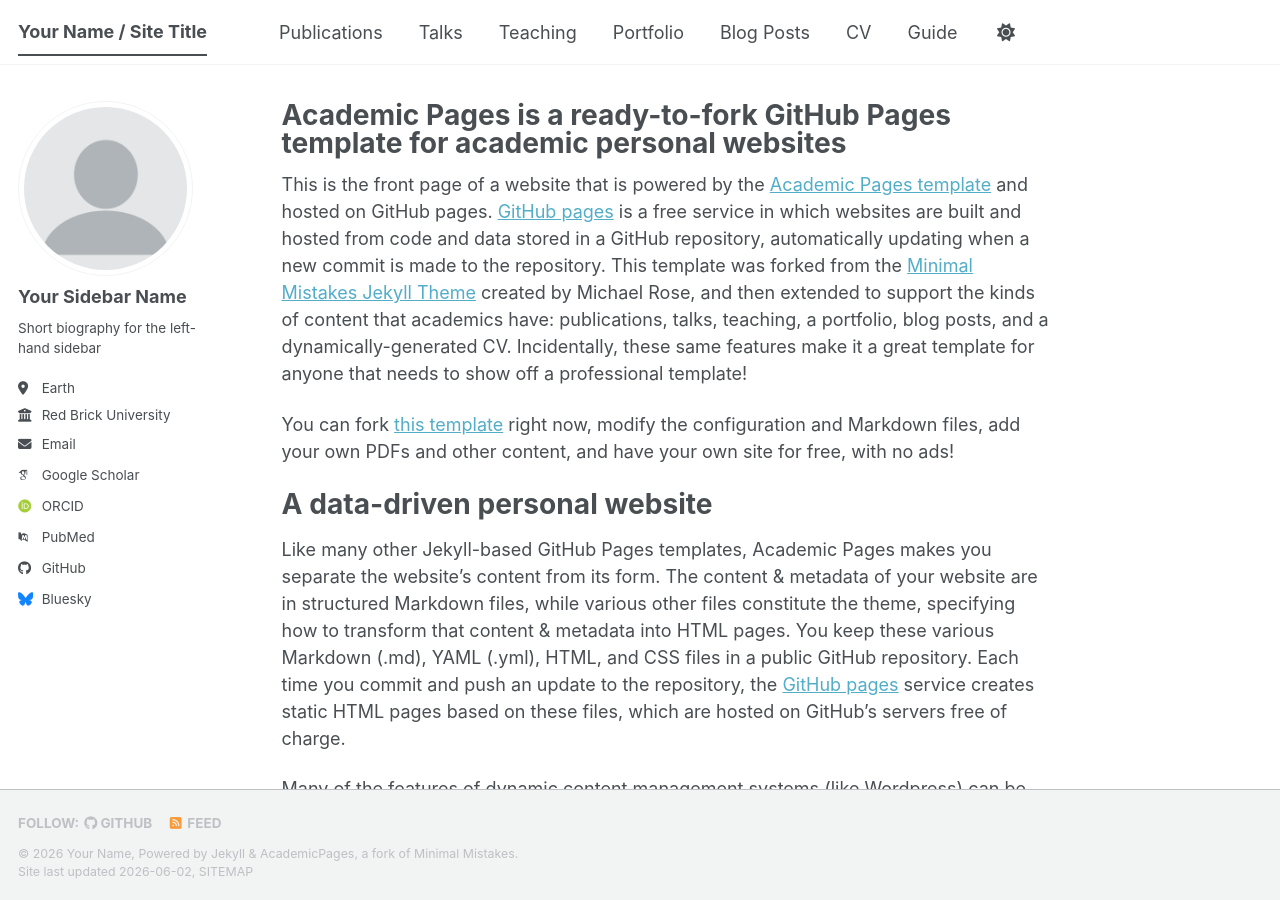
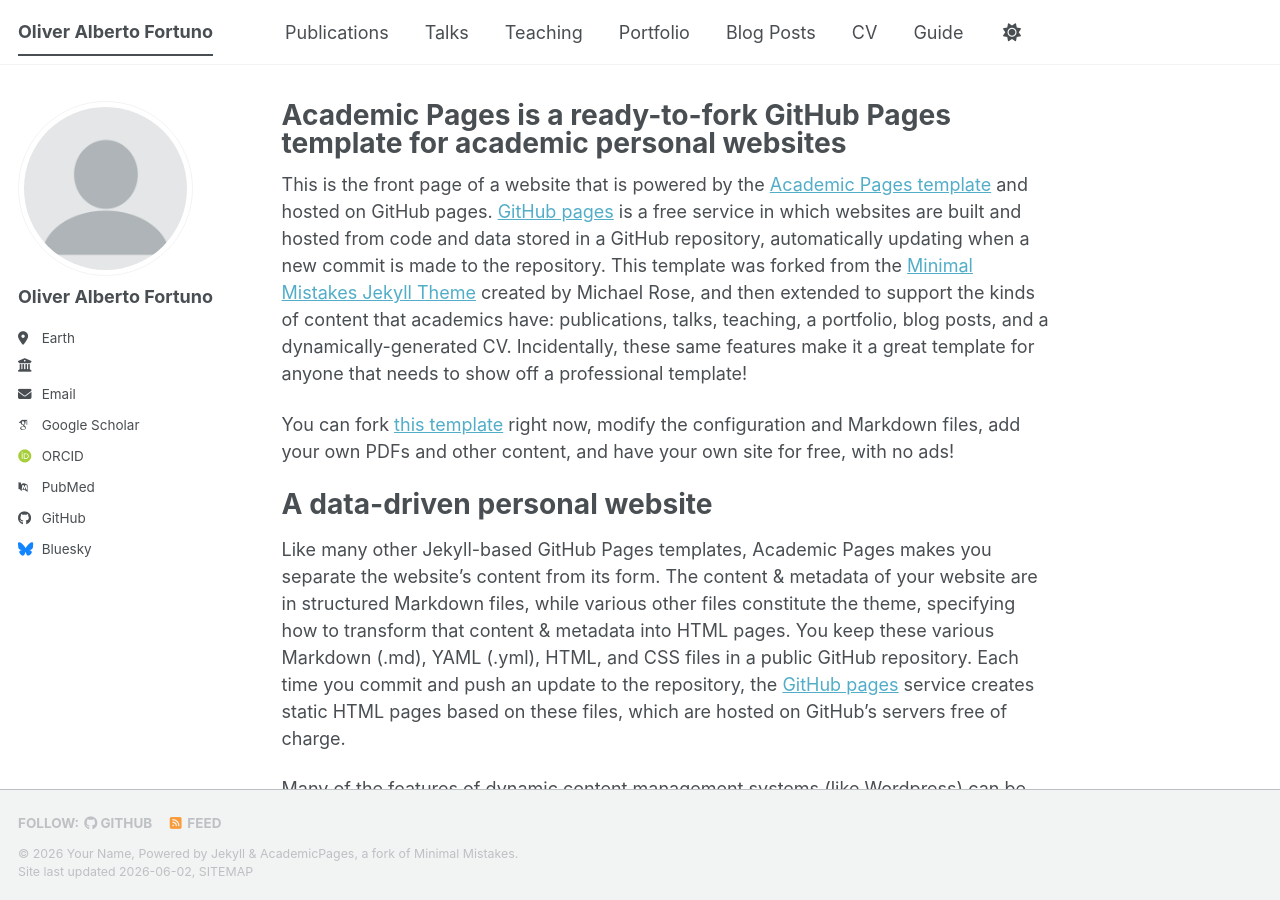
Before and after one commit to random-projectx/random-projectx.github.io, a Jekyll site: the page built from _pages/about.md, in a window 1280 px wide and 900 px high. Built offline with Jekyll 4.4.1, drawn with Linux system fonts in a browser that asks for light colours; some web fonts are replaced; a script bundle is joined from its source files by our own code; library files that are not in the unit come from our copies.

Commit message:
Update _config.yml

```diff
--- a/_config.yml
+++ b/_config.yml
@@ -9,7 +9,7 @@
 # Basic Site Settings
 locale                   : "en-US"
 site_theme               : "default" # The available themes options are "default", "air", "sunrise", "mint", "dirt" and "contrast"
-title                    : "Your Name / Site Title"
+title                    : "Oliver Alberto Fortuno"
 title_separator          : "-"
 name                     : &name "Your Name"
 description              : &description "Your Name's academic portfolio"   # Update this with a general description of your site, this is the default if not overridden by a page
@@ -24,11 +24,11 @@ repository               : "random-projectx/random-projectx.github.io"
 author:
   # Biographic information
   avatar           : "profile.png"
-  name             : "Your Sidebar Name"
+  name             : "Oliver Alberto Fortuno"
   pronouns         : # example: "she/her"
-  bio              : "Short biography for the left-hand sidebar"
+  bio              : ""
   location         : "Earth"
-  employer         : "Red Brick University"
+  employer         : ""
   uri              : # URL
   email            : "none@example.org"
 
```
